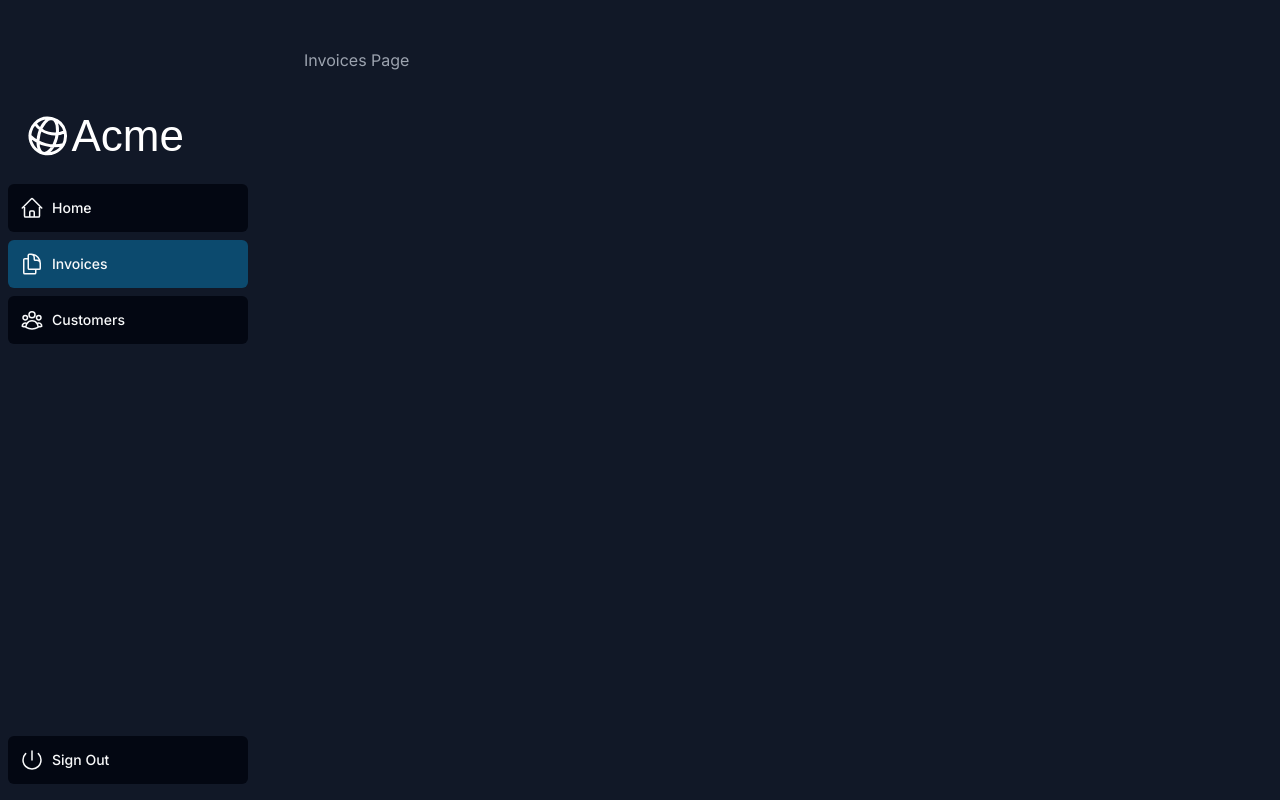
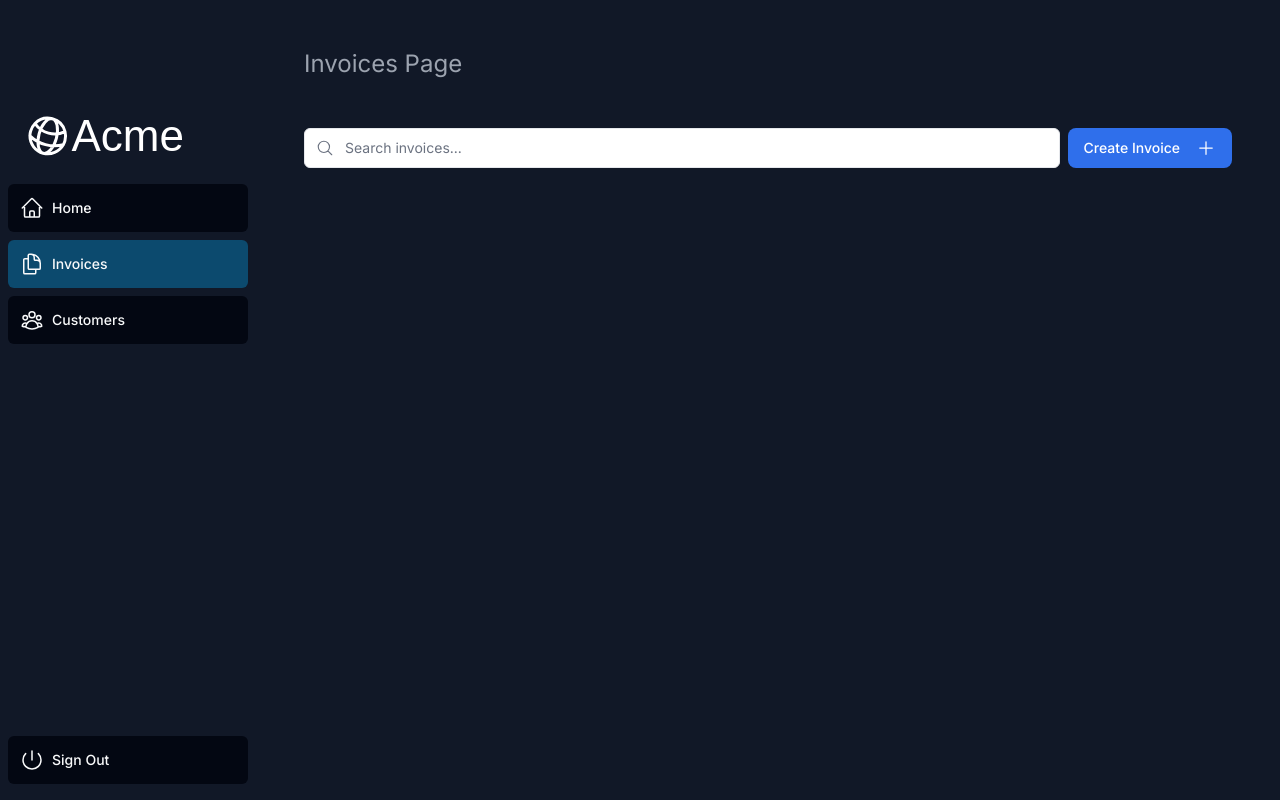
Before and after one commit to diegocgayoso/dashboard-acme, a Next.js app: page /dashboard/invoices in a window 1280 px wide. Built offline with nearby package versions, Linux system fonts and the light colour scheme; a web font is replaced by a local one.

Commit message:
Add prerendering e Search in Invoices

```diff
--- a/app/dashboard/customers/page.tsx
+++ b/app/dashboard/customers/page.tsx
@@ -1,3 +1,3 @@
 export default function Page() {
-    return <h1 className="text-gray-400">Costumers Page</h1>;
+    return <h1 className="text-gray-400 mb-4 text-xl md:text-2xl">Costumers Page</h1>;
   }
--- a/app/dashboard/invoices/page.tsx
+++ b/app/dashboard/invoices/page.tsx
@@ -1,3 +1,24 @@
+import { CreateInvoice } from "@/app/ui/invoices/buttons";
+import Search from "@/app/ui/search";
+
 export default function Page() {
-    return <h1 className="text-gray-400">Invoices Page</h1>;
-  }
+  return (
+    <div className="w-full">
+      <div className="flex w-full items-center justify-between">
+        <h1 className="text-gray-400 mb-4 text-xl md:text-2xl">
+          Invoices Page
+        </h1>
+      </div>
+      <div className="mt-4 flex items-center justify-between gap-2 md:mt-8">
+        <Search placeholder="Search invoices..." />
+        <CreateInvoice />
+      </div>
+      {/*  <Suspense key={query + currentPage} fallback={<InvoicesTableSkeleton />}>
+        <Table query={query} currentPage={currentPage} />
+      </Suspense> */}
+      <div className="mt-5 flex w-full justify-center">
+        {/* <Pagination totalPages={totalPages} /> */}
+      </div>
+    </div>
+  );
+}
--- a/app/dashboard/layout.tsx
+++ b/app/dashboard/layout.tsx
@@ -1,5 +1,6 @@
 import SideNav from '@/app/ui/dashboard/sidenav';
 
+export const experimental_ppr = true;
 export default function Layout({ children }: { children: React.ReactNode }) {
   return (
     <div className="flex h-screen flex-col md:flex-row md:overflow-hidden bg-gray-900">
--- a/app/ui/search.tsx
+++ b/app/ui/search.tsx
@@ -1,14 +1,29 @@
-'use client';
+"use client";
 
-import { MagnifyingGlassIcon } from '@heroicons/react/24/outline';
+import { MagnifyingGlassIcon } from "@heroicons/react/24/outline";
+import { useSearchParams, usePathname, useRouter } from "next/navigation";
+export default function Search({ placeholder }: { placeholder: string }) {
+  const searchParams = useSearchParams();
+  const pathname = usePathname();
+  const {replace}= useRouter();
+  function handleSearch(term: string) {
+    const params = new URLSearchParams(searchParams);
+    if (term) {
+      params.set("query", term);
+    } else {
+      params.delete("query");
+    }
+  }
 
-export default function Search({ placeholder }: { placeholder: string }) {
   return (
     <div className="relative flex flex-1 flex-shrink-0">
       <label htmlFor="search" className="sr-only">
         Search
       </label>
       <input
+        onChange={(e) => {
+          handleSearch(e.target.value);
+        }}
         className="peer block w-full rounded-md border border-gray-200 py-[9px] pl-10 text-sm outline-2 placeholder:text-gray-500"
         placeholder={placeholder}
       />
--- a/next.config.ts
+++ b/next.config.ts
@@ -2,6 +2,9 @@ import type { NextConfig } from 'next';
 
 const nextConfig: NextConfig = {
   /* config options here */
+  experimental: {
+    ppr: 'incremental',
+  }
 };
 
 export default nextConfig;
--- a/package.json
+++ b/package.json
@@ -12,7 +12,7 @@
     "autoprefixer": "10.4.20",
     "bcrypt": "^5.1.1",
     "clsx": "^2.1.1",
-    "next": "latest",
+    "next": "15.2.0-canary.18",
     "next-auth": "5.0.0-beta.19",
     "postcss": "8.4.49",
     "react": "19.0.0",
```
Also changed, not shown: 1 other file (tests, documents, lock files or other folders).
